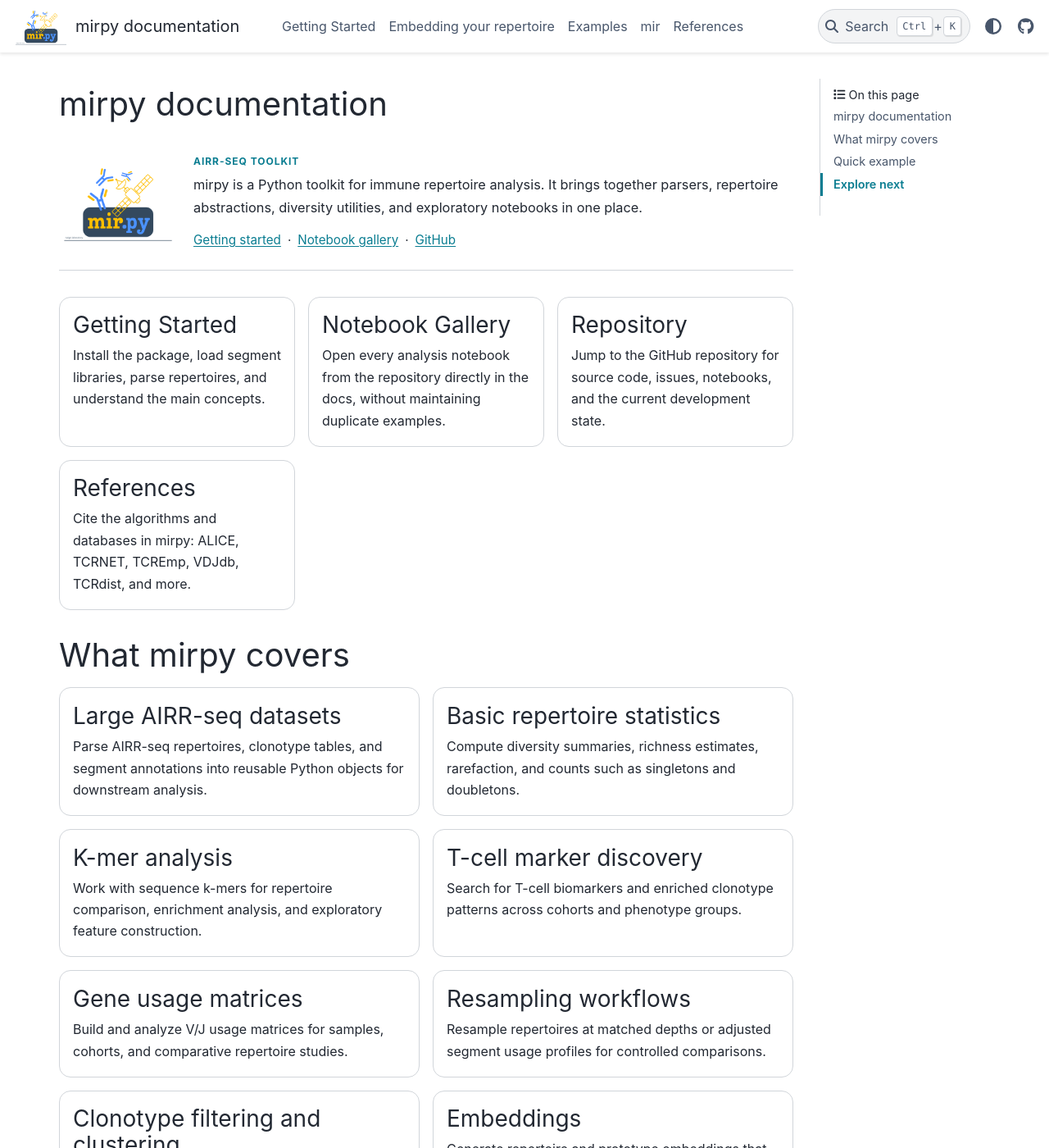
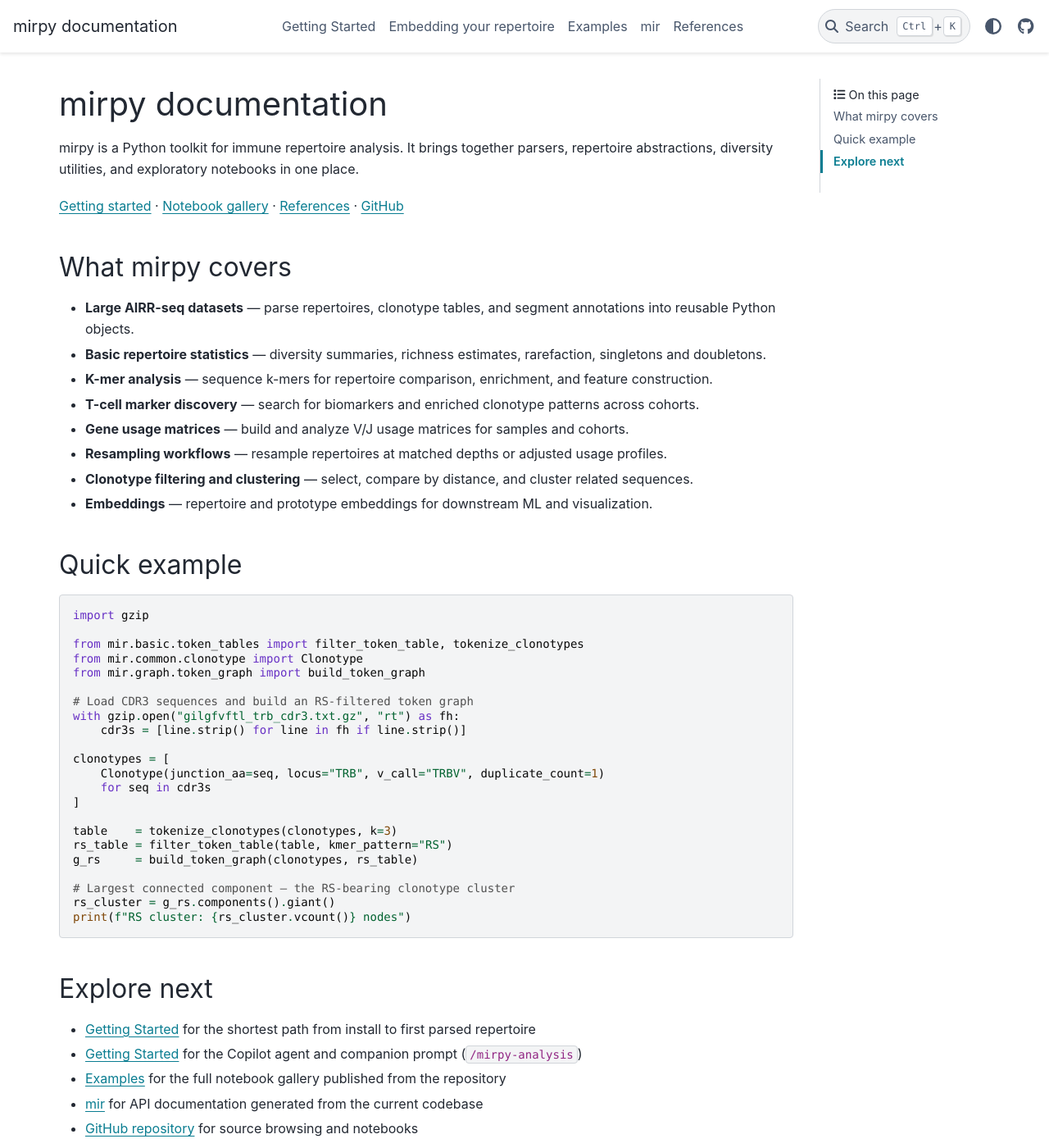
Before and after one commit to antigenomics/mirpy, a Sphinx documentation site: the page built from docs/index.rst, in a window 1280 px wide and 1400 px high. Shown: the whole window at 82% size. Built offline with Sphinx 7.4.7 and the PyData theme 0.15.4, drawn with Linux system fonts in a browser that asks for light colours; pages that are not in the unit, such as notebooks, are missing from menus; some of the changed text lies outside the part shown.

Commit message:
docs: simplify landing page, drop logo assets; bump to 1.3.1 (Production/Stable)
Co-Authored-By: Claude Opus 4.8 <noreply@anthropic.com>

```diff
--- a/docs/_static/custom.css
+++ b/docs/_static/custom.css
@@ -5,112 +5,3 @@ main.bd-main .bd-content .bd-article-container {
 .bd-page-width {
   max-width: 1280px;
 }
-
-.mirpy-intro {
-  display: grid;
-  grid-template-columns: 144px 1fr;
-  gap: 1.25rem;
-  align-items: center;
-  margin: 1rem 0 2rem;
-  padding: 1.25rem 0 1.5rem;
-  border-bottom: 1px solid var(--pst-color-border);
-}
-
-.mirpy-intro__logo {
-  width: 144px;
-  height: auto;
-}
-
-.mirpy-intro__logo--dark {
-  display: none;
-}
-
-html[data-theme="dark"] .mirpy-intro__logo--light,
-body[data-theme="dark"] .mirpy-intro__logo--light {
-  display: none;
-}
-
-html[data-theme="dark"] .mirpy-intro__logo--dark,
-body[data-theme="dark"] .mirpy-intro__logo--dark {
-  display: block;
-}
-
-.mirpy-intro__eyebrow {
-  margin: 0 0 0.35rem;
-  font-size: 0.75rem;
-  font-weight: 700;
-  letter-spacing: 0.08em;
-  text-transform: uppercase;
-  color: var(--pst-color-primary);
-}
-
-.mirpy-intro__lead {
-  margin: 0;
-  font-size: 1.02rem;
-  line-height: 1.7;
-  color: var(--pst-color-text-base);
-}
-
-.mirpy-intro__links {
-  display: flex;
-  flex-wrap: wrap;
-  gap: 0.5rem;
-  margin: 0.75rem 0 0;
-  font-size: 0.95rem;
-}
-
-.mirpy-card-grid,
-.mirpy-feature-grid {
-  display: grid;
-  gap: 1rem;
-  margin: 1rem 0 2rem;
-}
-
-.mirpy-card-grid {
-  grid-template-columns: repeat(3, minmax(0, 1fr));
-}
-
-.mirpy-feature-grid {
-  grid-template-columns: repeat(2, minmax(0, 1fr));
-}
-
-.mirpy-card,
-.mirpy-feature {
-  display: block;
-  padding: 1.1rem 1rem;
-  border: 1px solid var(--pst-color-border);
-  border-radius: 14px;
-  background: transparent;
-}
-
-.mirpy-card {
-  color: inherit !important;
-  text-decoration: none !important;
-}
-
-.mirpy-card:hover {
-  border-color: var(--pst-color-primary);
-}
-
-.mirpy-card h3,
-.mirpy-feature h3 {
-  margin-top: 0;
-  margin-bottom: 0.5rem;
-}
-
-.mirpy-card p,
-.mirpy-feature p {
-  margin-bottom: 0;
-  color: var(--pst-color-text-base);
-}
-
-@media (max-width: 900px) {
-  .mirpy-intro {
-    grid-template-columns: 1fr;
-  }
-
-  .mirpy-card-grid,
-  .mirpy-feature-grid {
-    grid-template-columns: 1fr;
-  }
-}
--- a/docs/conf.py
+++ b/docs/conf.py
@@ -8,7 +8,7 @@ sys.path.insert(0, ROOT)
 project = "mirpy"
 copyright = "2026, Immunosequencing Algorithms Laboratory (ISALGO lab)"
 author = "Immunosequencing Algorithms Laboratory (ISALGO lab)"
-release = "1.0.0"
+release = "1.3.1"
 
 extensions = [
     "sphinx.ext.autodoc",
@@ -35,17 +35,11 @@ html_baseurl = "https://docs.isalgo.dev/mirpy/"
 html_theme = "pydata_sphinx_theme"
 html_static_path = ["_static"]
 html_title = "mirpy documentation"
-html_logo = "_static/mirpy_logo.png"
 html_css_files = ["custom.css"]
 html_sidebars = {
     "index": [],
 }
 html_theme_options = {
-    "logo": {
-        "image_light": "mirpy_logo.png",
-        "image_dark": "mirpy_logo_dark.png",
-        "text": "mirpy documentation",
-    },
     "navbar_align": "content",
     "show_prev_next": False,
     "secondary_sidebar_items": ["page-toc"],
--- a/docs/index.rst
+++ b/docs/index.rst
@@ -1,89 +1,29 @@
 mirpy documentation
 ===================
 
-.. raw:: html
+mirpy is a Python toolkit for immune repertoire analysis. It brings together
+parsers, repertoire abstractions, diversity utilities, and exploratory
+notebooks in one place.
 
-   <div class="mirpy-intro">
-     <img class="mirpy-intro__logo mirpy-intro__logo--light" src="_static/mirpy_logo.png" alt="mirpy logo" />
-     <img class="mirpy-intro__logo mirpy-intro__logo--dark" src="_static/mirpy_logo_dark.png" alt="mirpy logo" />
-     <div>
-       <p class="mirpy-intro__eyebrow">AIRR-seq toolkit</p>
-       <p class="mirpy-intro__lead">
-         mirpy is a Python toolkit for immune repertoire analysis. It brings together
-         parsers, repertoire abstractions, diversity utilities, and exploratory notebooks
-         in one place.
-       </p>
-       <p class="mirpy-intro__links">
-         <a href="getting-started.html">Getting started</a>
-         <span>&middot;</span>
-         <a href="examples.html">Notebook gallery</a>
-         <span>&middot;</span>
-         <a href="https://github.com/antigenomics/mirpy">GitHub</a>
-       </p>
-     </div>
-   </div>
-
-   <div class="mirpy-card-grid">
-     <a class="mirpy-card" href="getting-started.html">
-       <h3>Getting Started</h3>
-       <p>Install the package, load segment libraries, parse repertoires, and understand the main concepts.</p>
-     </a>
-     <a class="mirpy-card" href="examples.html">
-       <h3>Notebook Gallery</h3>
-       <p>Open every analysis notebook from the repository directly in the docs, without maintaining duplicate examples.</p>
-     </a>
-     <a class="mirpy-card" href="https://github.com/antigenomics/mirpy">
-       <h3>Repository</h3>
-       <p>Jump to the GitHub repository for source code, issues, notebooks, and the current development state.</p>
-     </a>
-     <a class="mirpy-card" href="references.html">
-       <h3>References</h3>
-       <p>Cite the algorithms and databases in mirpy: ALICE, TCRNET, TCREmp, VDJdb, TCRdist, and more.</p>
-     </a>
-   </div>
+:doc:`Getting started <getting-started>` ·
+:doc:`Notebook gallery <examples>` ·
+:doc:`References <references>` ·
+`GitHub <https://github.com/antigenomics/mirpy>`_
 
 What mirpy covers
-=================
+-----------------
 
-.. raw:: html
-
-   <div class="mirpy-feature-grid">
-     <div class="mirpy-feature">
-       <h3>Large AIRR-seq datasets</h3>
-       <p>Parse AIRR-seq repertoires, clonotype tables, and segment annotations into reusable Python objects for downstream analysis.</p>
-     </div>
-     <div class="mirpy-feature">
-       <h3>Basic repertoire statistics</h3>
-       <p>Compute diversity summaries, richness estimates, rarefaction, and counts such as singletons and doubletons.</p>
-     </div>
-     <div class="mirpy-feature">
-       <h3>K-mer analysis</h3>
-       <p>Work with sequence k-mers for repertoire comparison, enrichment analysis, and exploratory feature construction.</p>
-     </div>
-     <div class="mirpy-feature">
-       <h3>T-cell marker discovery</h3>
-       <p>Search for T-cell biomarkers and enriched clonotype patterns across cohorts and phenotype groups.</p>
-     </div>
-     <div class="mirpy-feature">
-       <h3>Gene usage matrices</h3>
-       <p>Build and analyze V/J usage matrices for samples, cohorts, and comparative repertoire studies.</p>
-     </div>
-     <div class="mirpy-feature">
-       <h3>Resampling workflows</h3>
-       <p>Resample repertoires at matched depths or adjusted segment usage profiles for controlled comparisons.</p>
-     </div>
-     <div class="mirpy-feature">
-       <h3>Clonotype filtering and clustering</h3>
-       <p>Select clonotypes, compare them by distance, and cluster related sequences into analysis-ready groups.</p>
-     </div>
-     <div class="mirpy-feature">
-       <h3>Embeddings</h3>
-       <p>Generate repertoire and prototype embeddings that can be used in downstream machine learning and visualization pipelines.</p>
-     </div>
-   </div>
+- **Large AIRR-seq datasets** — parse repertoires, clonotype tables, and segment annotations into reusable Python objects.
+- **Basic repertoire statistics** — diversity summaries, richness estimates, rarefaction, singletons and doubletons.
+- **K-mer analysis** — sequence k-mers for repertoire comparison, enrichment, and feature construction.
+- **T-cell marker discovery** — search for biomarkers and enriched clonotype patterns across cohorts.
+- **Gene usage matrices** — build and analyze V/J usage matrices for samples and cohorts.
+- **Resampling workflows** — resample repertoires at matched depths or adjusted usage profiles.
+- **Clonotype filtering and clustering** — select, compare by distance, and cluster related sequences.
+- **Embeddings** — repertoire and prototype embeddings for downstream ML and visualization.
 
 Quick example
-=============
+-------------
 
 .. code-block:: python
 
@@ -111,7 +51,7 @@ Quick example
    print(f"RS cluster: {rs_cluster.vcount()} nodes")
 
 Explore next
-============
+------------
 
 * :doc:`getting-started` for the shortest path from install to first parsed repertoire
 * :doc:`getting-started` for the Copilot agent and companion prompt (``/mirpy-analysis``)
--- a/pyproject.toml
+++ b/pyproject.toml
@@ -10,7 +10,7 @@ build-backend = "scikit_build_core.build"
 
 [project]
 name = "mirpy-lib"
-version = "1.3.0b0"
+version = "1.3.1"
 authors = [
   { name="ISALGO lab", email="mikhail.shugay@gmail.com"}
 ]
@@ -18,7 +18,7 @@ description = "A library for managing and analyzing immunosequencing data"
 readme = "README.md"
 requires-python = ">=3.11"
 classifiers = [
-  "Development Status :: 4 - Beta",
+  "Development Status :: 5 - Production/Stable",
   "Intended Audience :: Science/Research",
   "Topic :: Scientific/Engineering :: Bio-Informatics",
   "Programming Language :: Python :: 3",
```
Also changed, not shown: docs/_static/mirpy_logo.png (deleted), docs/_static/mirpy_logo_dark.png (deleted).
